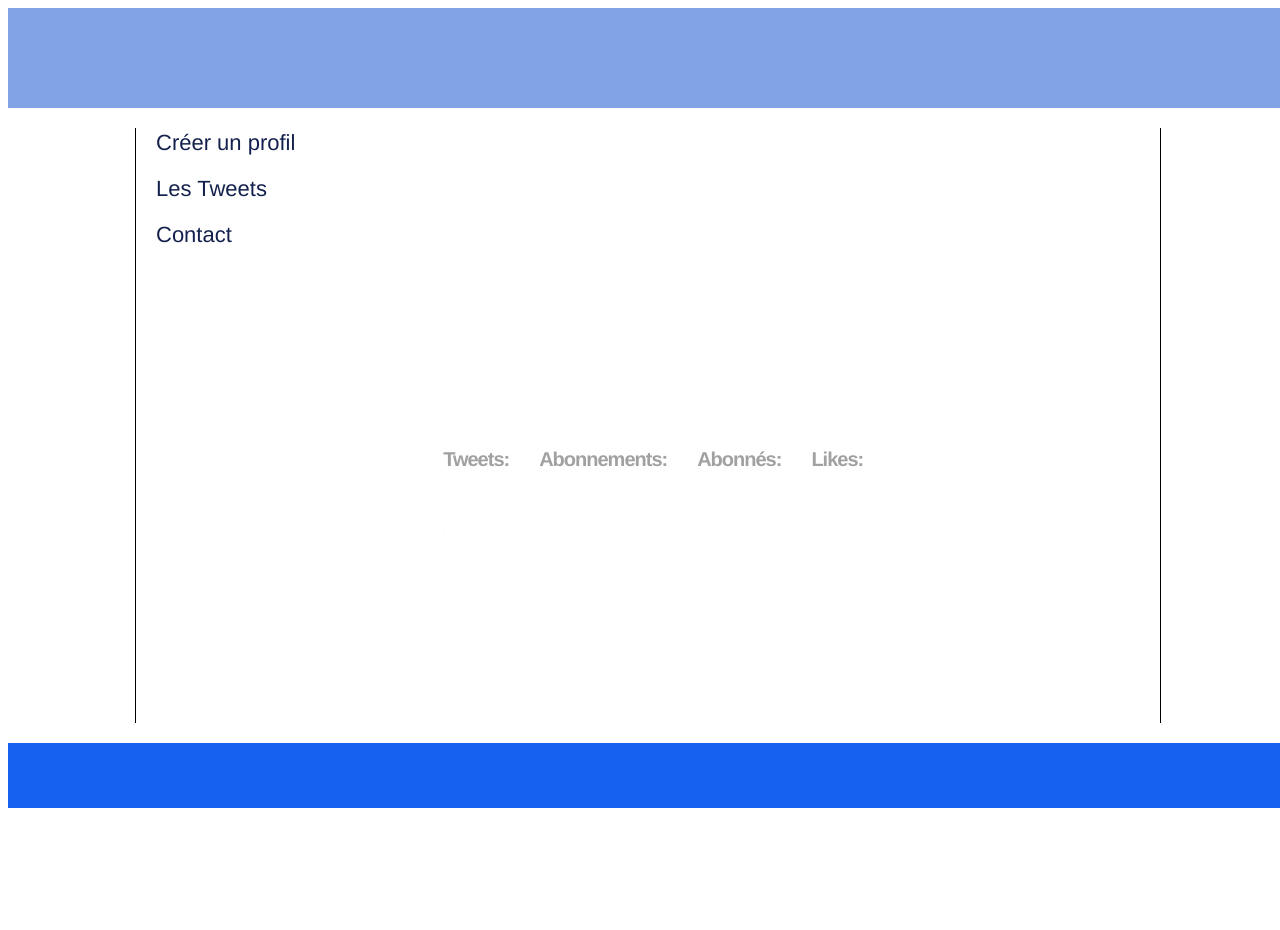
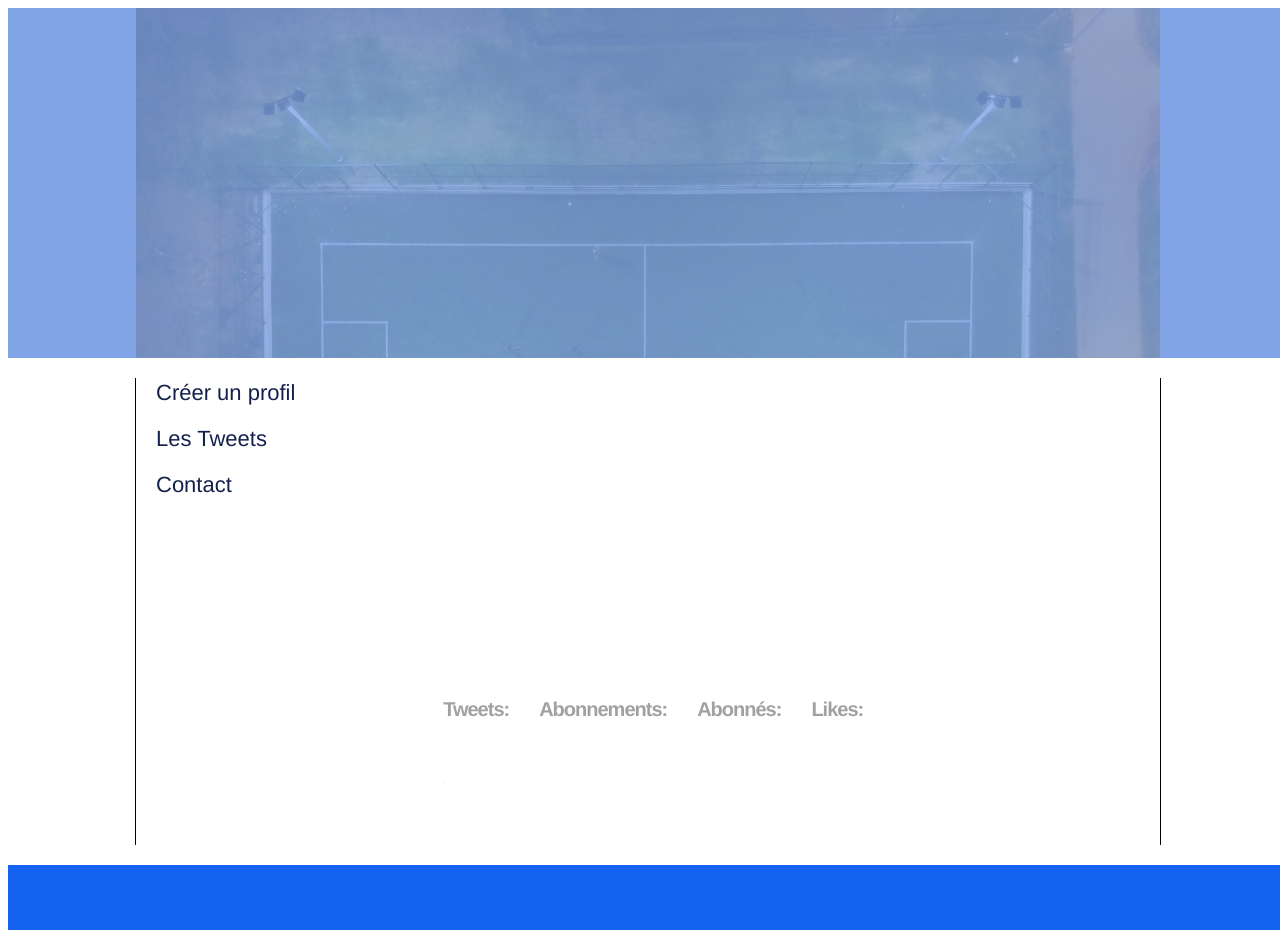
Before and after one commit to Flow-github/siteForum, an Angular app: page / in a window 1280 px wide. Before the commit the page ends 808 px from the top, so only its background shows below. Built offline with nearby package versions, Linux system fonts and the light colour scheme; no server answers.

Commit message:
header component

```diff
--- a/src/app/app.module.ts
+++ b/src/app/app.module.ts
@@ -22,10 +22,12 @@ import { LoginComponent } from './pages/login/app.login';
 import { AccountComponent } from './pages/account/app.account';
 import { ContactComponent } from './pages/contact/app.contact';
 import { NativeElementInjectorDirective } from './utils/nativeElement.injector.directive';
+import { HeaderComponent } from './header/app.header';
 
 @NgModule({
   declarations: [
     StructureComponent,
+    HeaderComponent,
     NavComponent,
     NavButtonComponent,
     HomeComponent,
--- /dev/null
+++ b/src/app/header/app.header.html
@@ -0,0 +1,15 @@
+<div root>
+    <div>
+        <div id="imgHeader">
+            <img src="assets/img/terrain.jpg" />
+        </div>
+        <div id="contentHeader">
+            <div>
+                <img src="" />
+            </div>
+            <div>
+                <span>{{ textLog }}</span>
+            </div>
+        </div>
+    </div>
+</div>
--- /dev/null
+++ b/src/app/header/app.header.scss
@@ -0,0 +1,30 @@
+@import 'src/sass/variables.scss';
+
+div[root]{
+    > div{
+        width: 80%;
+        height: $height_header;
+        min-width: $min_width_body;
+        max-width: $max_width_body;
+        margin: 0px auto 0px auto;
+        padding: 0px;
+        position: relative;
+        overflow: hidden;
+        > div#imgHeader{
+            position:relative;
+            z-index: 1;
+            >img{
+                width: 100%;
+            }
+        }
+        > div#contentHeader{
+            position:absolute;
+            left: 0px;
+            bottom: 0px;
+            width: 100%;
+            height: 100%;
+            z-index: 2;
+            background-color: rgba($header_blue_color, 0.8);
+        }
+    }
+}
--- /dev/null
+++ b/src/app/header/app.header.ts
@@ -0,0 +1,18 @@
+import { Component, OnInit } from "@angular/core";
+
+@Component({
+    selector: 'header-root',
+    templateUrl: './app.header.html',
+    styleUrls: ['./app.header.scss']
+})
+export class HeaderComponent implements OnInit{
+
+    constructor(){
+
+    }
+
+    public ngOnInit():void{
+
+    }
+
+}
--- a/src/app/structure/app.structure.html
+++ b/src/app/structure/app.structure.html
@@ -1,7 +1,7 @@
 <div root>
     <div>
         <header>
-
+            <header-root></header-root>
         </header>
         <div>
             <div>
--- a/src/app/structure/app.structure.ts
+++ b/src/app/structure/app.structure.ts
@@ -33,7 +33,7 @@ export class StructureComponent implements OnInit, AfterViewChecked {
   public ngAfterViewChecked():void{
     //var stylesGlobalContent:CSSStyleDeclaration = window.getComputedStyle(this._domStructure.nativeElement.children[0].children[0].children[1], null);
     let stylesGlobalContent:CSSStyleDeclaration =  window.getComputedStyle(document.children[0]);
-    let heightContentScreen:number = parseInt(stylesGlobalContent.height, 10) - 205;
+    let heightContentScreen:number = parseInt(stylesGlobalContent.height, 10) - 350 - 65 - 40;
     //let globalContentHeight:number = this._contentGlobalElement.clientHeight;
     let contentHeight:number = this._contentElement.clientHeight;
     //console.log(globalContentHeight + ' < ' + contentHeight);
--- a/src/assets/variables.scss
+++ /dev/null
@@ -1,17 +0,0 @@
-//global
-$header_blue_color:rgb(128, 164, 230);
-$footer_blue_color: rgb(21, 98, 241);
-$text_color: #14214D;
-$text_good_color: rgb(34, 153, 10);
-$text_error_color: rgb(136, 12, 12);
-
-//structure.component
-$min_width_body:800px;
-$max_width_body:1200px;
-$height_header:100px;
-$height_footer:65px;
-$margin_content:20px;
-$height_content: calc(100% - #{$height_header} - #{$height_footer} - calc(#{$margin_content} * 2));
-
-//twitte.component
-$grey_text_color:#A1A1A1;
--- a/src/sass/variables.scss
+++ b/src/sass/variables.scss
@@ -8,7 +8,7 @@ $text_error_color: rgb(136, 12, 12);
 //structure.component
 $min_width_body:800px;
 $max_width_body:1200px;
-$height_header:100px;
+$height_header:350px;
 $height_footer:65px;
 $margin_content:20px;
 $height_content: calc(100% - #{$height_header} - #{$height_footer} - calc(#{$margin_content} * 2));
```
Also changed, not shown: src/assets/img/joueur.svg (added), src/assets/img/terrain.jpg (added).
